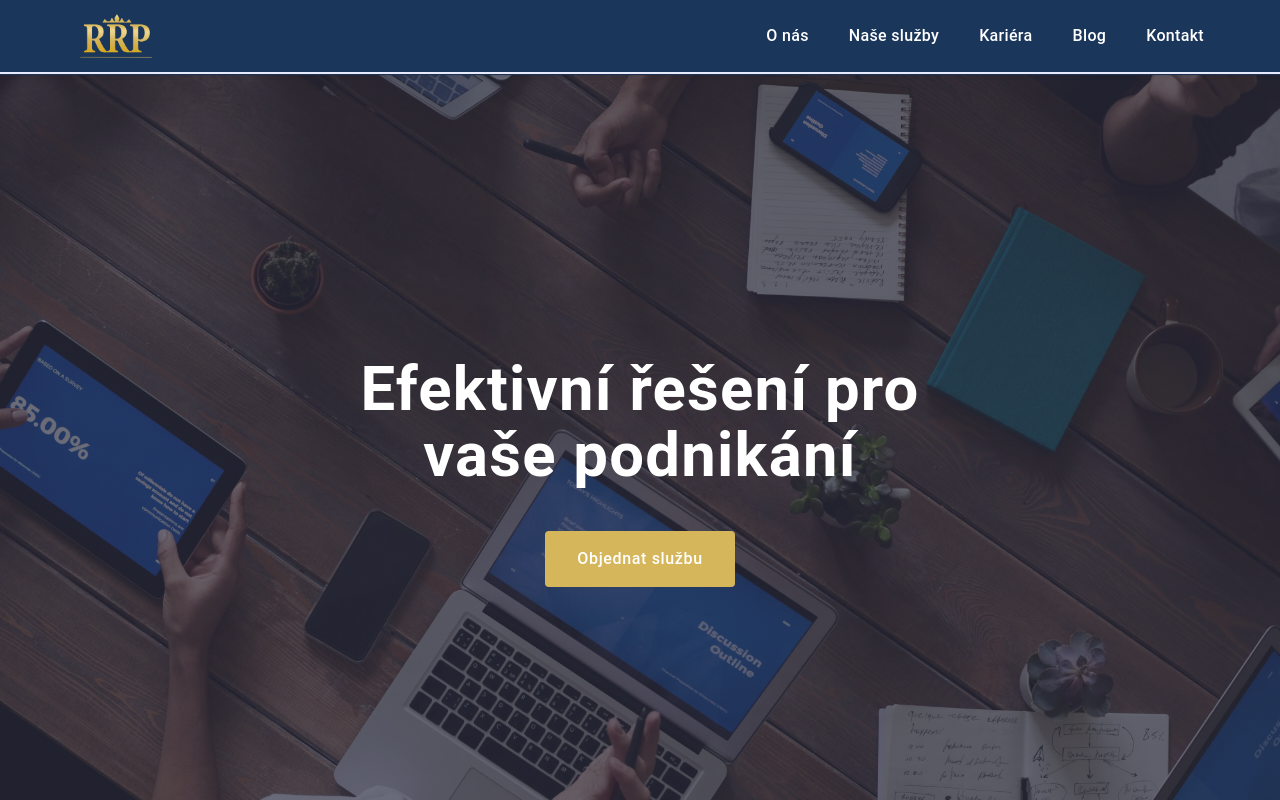
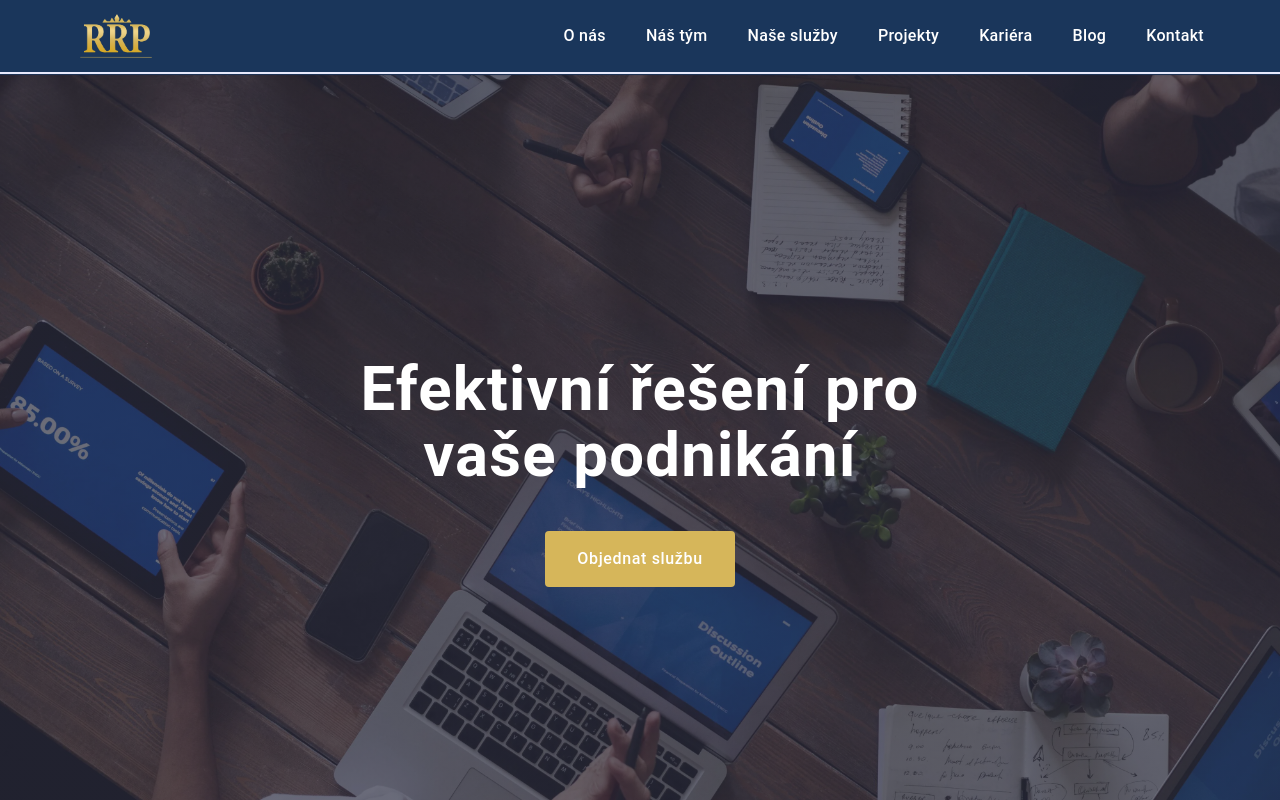
Before and after one commit to svitlanahavrylets/RRP, a React (Vite) app: page / in a window 1280 px wide. Shown: the top 800 px of the page. Built offline with nearby package versions, Linux system fonts and the light colour scheme.

Commit message:
add pages

```diff
--- a/src/App.jsx
+++ b/src/App.jsx
@@ -9,7 +9,7 @@ const HomePage = lazy(() => import("./page/HomePage/HomePage.jsx"));
 const OrderThanksPage = lazy(() =>
   import("./page/OrderThanksPage/OrderThanksPage.jsx")
 );
-// const OurTeamPage = lazy(() => import("./page/OurTeamPage/OurTeamPage.jsx"));
+const OurTeamPage = lazy(() => import("./page/OurTeamPage/OurTeamPage.jsx"));
 const AboutUsPage = lazy(() => import("./page/AboutUsPage/AboutUsPage.jsx"));
 const OurServicesPage = lazy(() =>
   import("./page/OurServicesPage/OurServicesPage.jsx")
@@ -17,7 +17,7 @@ const OurServicesPage = lazy(() =>
 const ServicesItemPage = lazy(() =>
   import("./page/ServicesItemPage/ServicesItemPage.jsx")
 );
-// const ProjectsPage = lazy(() => import("./page/ProjectsPage/ProjectsPage.jsx"));
+const ProjectsPage = lazy(() => import("./page/ProjectsPage/ProjectsPage.jsx"));
 const CareerPage = lazy(() => import("./page/CareerPage/CareerPage.jsx"));
 const CareerPositionPage = lazy(() =>
   import("./page/CareerPositionPage/CareerPositionPage.jsx")
@@ -45,10 +45,10 @@ function App() {
           <Route path="order" element={<HomePage showModal />} />
           <Route path="order-success" element={<OrderThanksPage />} />
           <Route path="about-us" element={<AboutUsPage />} />
-          {/* <Route path="our-team" element={<OurTeamPage />} /> */}
+          <Route path="our-team" element={<OurTeamPage />} />
           <Route path="our-services" element={<OurServicesPage />} />
           <Route path="our-services/:id" element={<ServicesItemPage />} />
-          {/* <Route path="projects" element={<ProjectsPage />} /> */}
+          <Route path="projects" element={<ProjectsPage />} />
           <Route path="careers" element={<CareerPage />} />
           <Route path="careers/:id" element={<CareerPositionPage />} />
           <Route path="blog" element={<BlogPage />} />
--- a/src/components/Navigation/Navigation.jsx
+++ b/src/components/Navigation/Navigation.jsx
@@ -54,7 +54,7 @@ const Navigation = ({ className, isFooter }) => {
                 O nás
               </NavLink>
             </li>
-            {/* <li className={styles.navItem}>
+            <li className={styles.navItem}>
               <NavLink
                 to="/our-team"
                 onClick={closeMenu}
@@ -64,7 +64,7 @@ const Navigation = ({ className, isFooter }) => {
               >
                 Náš tým
               </NavLink>
-            </li> */}
+            </li>
             <li className={styles.navItem}>
               <NavLink
                 to="/our-services"
@@ -76,7 +76,7 @@ const Navigation = ({ className, isFooter }) => {
                 Naše služby
               </NavLink>
             </li>
-            {/* <li className={styles.navItem}>
+            <li className={styles.navItem}>
               <NavLink
                 to="/projects"
                 onClick={closeMenu}
@@ -86,7 +86,7 @@ const Navigation = ({ className, isFooter }) => {
               >
                 Projekty
               </NavLink>
-            </li> */}
+            </li>
             <li className={styles.navItem}>
               <NavLink
                 to="/careers"
```
